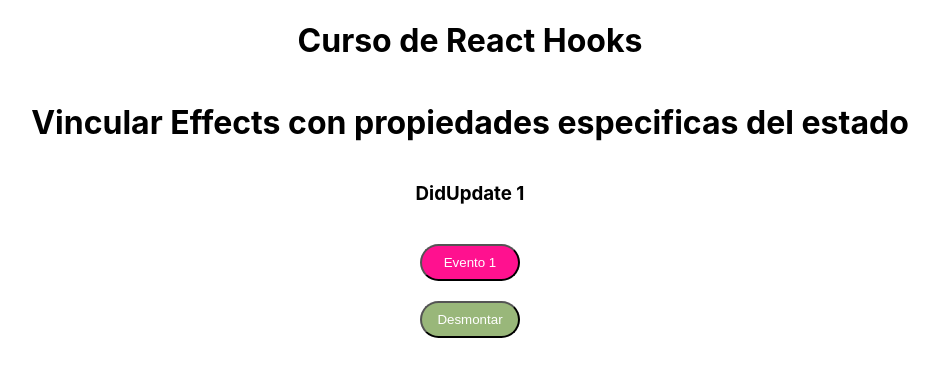
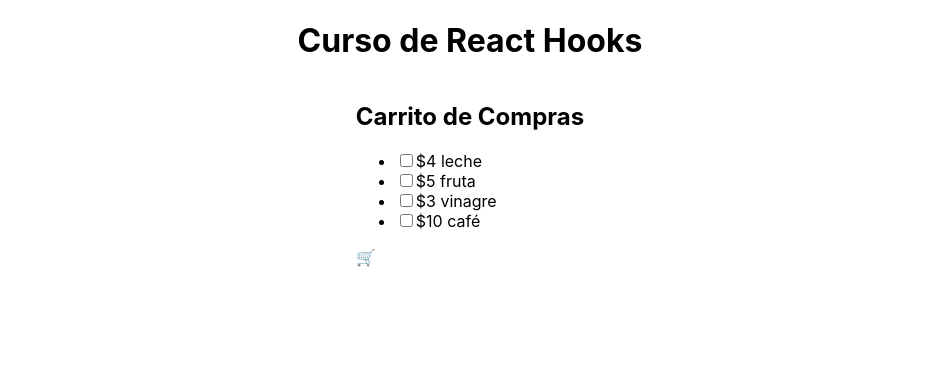
Before and after one commit to FMFigueroa/React-Hooks-Essentials, a React (Create React App) app: page / in a window 1280 px wide. Shown: the top 376 px of the page, without its empty margins (170-1109 px from the left). Built offline with nearby package versions, Linux system fonts and the light colour scheme.

Commit message:
Carrito de Compras

```diff
--- a/src/componentes/MiComponente.js
+++ b/src/componentes/MiComponente.js
@@ -1,67 +1,57 @@
-import React, { useEffect, useState } from "react"
-import { unmountComponentAtNode } from "react-dom";
+import React, { useEffect, useState } from "react";
 
-export default function Micomponente() {
-  const [conteo, setConteo] = useState(1);
-
+export default function MiComponente() {
+  const [lista, setLista] = useState([
+    { nombre: "leche", status: 0, precio: 4 },
+    { nombre: "fruta", status: 0, precio: 5 },
+    { nombre: "vinagre", status: 0, precio: 3 },
+    { nombre: "café", status: 0, precio: 10 },
+  ]);
 
   useEffect(() => {
-    console.log('DidMount');
-    document.title = `DidMount: ${conteo}`;
-  },[]);
+    actualizarCarritoDeCompra();
+  }, [lista]);
 
-  useEffect(() => {
-    console.log('DidUpdate');
-    document.title = `DidUpdate: ${conteo}`;
-  });
+  const [seleccionados, setseleccionados] = useState([]);
 
-  useEffect(() => {
-    console.log('WillUnmount');
-    document.title = 'Componente Montado';
+  const agregarALista = (e) => {
+    const nuevaLista = lista.map((producto) =>
+      producto.nombre === e.target.value
+        ? { ...producto, status: e.target.checked ? 1 : 0 }
+        : producto
+    );
 
-    return () => {
-      console.log('Componente Desmontado');
-      document.title = 'Componente Desmontado';
-    }
-  },[]);
-
-  const metodo = () => {
-    setConteo( conteo + 1 ) ;
+    setLista(nuevaLista);
   };
 
-  const eliminar = () => {
-    unmountComponentAtNode(document.getElementById('root'));
-  }
+  const actualizarCarritoDeCompra = () => {
+    const nuevoCarrito = lista
+      .filter((producto) => producto.status === 1)
+      .map((producto) => producto.nombre);
+
+    setseleccionados(nuevoCarrito);
+  };
+
+  const listaOpciones = lista.map(({ nombre, precio }) => (
+    <li
+      key={nombre.replace(" ", "").toLowerCase()}
+      onChange={agregarALista}
+      className="list-group-item"
+    >
+      <input type="checkbox" value={nombre} />${precio} {nombre}
+    </li>
+  ));
 
   return (
-    <div
-      className="container row"
-      style={{ display: "flex", flexDirection: "column", alignItems: "center" }}
-    >
-      <h1>Vincular Effects con propiedades especificas del estado</h1>
-      <h3>{`DidUpdate ${conteo}`}</h3>
-      <button onClick={metodo} style={{
-          marginTop: 20,
-          borderRadius: 50,
-          backgroundColor: '#f08e',
-          width: 100,
-          padding: 9,
-          color:'white',
-          //borderWidth:5,
-        }}>
-        Evento 1
-      </button>
-      <button onClick={eliminar} style={{
-          marginTop: 20,
-          borderRadius: 50,
-          backgroundColor: '#5829',
-          width: 100,
-          padding: 9,
-          color:'white',
-          //borderWidth:5,
-        }}>
-        Desmontar
-      </button>
+    <div className="container">
+      <h2>Carrito de Compras</h2>
+
+      <ul className="list-group">{listaOpciones}</ul>
+
+      <div className="alert alert-warning" role="alert">
+        🛒 {seleccionados.map((tag, i) => [i > 0 && ", ", <> {tag} </>])}
+      </div>
+      <div></div>
     </div>
   );
 }
```
Also changed, not shown: src/componentes/Opciones.js (added, +16 -0 lines).
